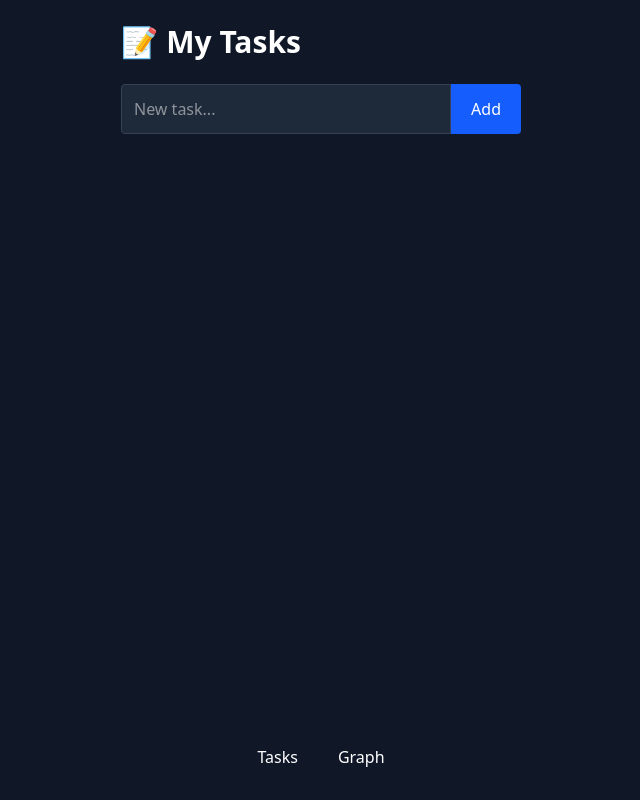
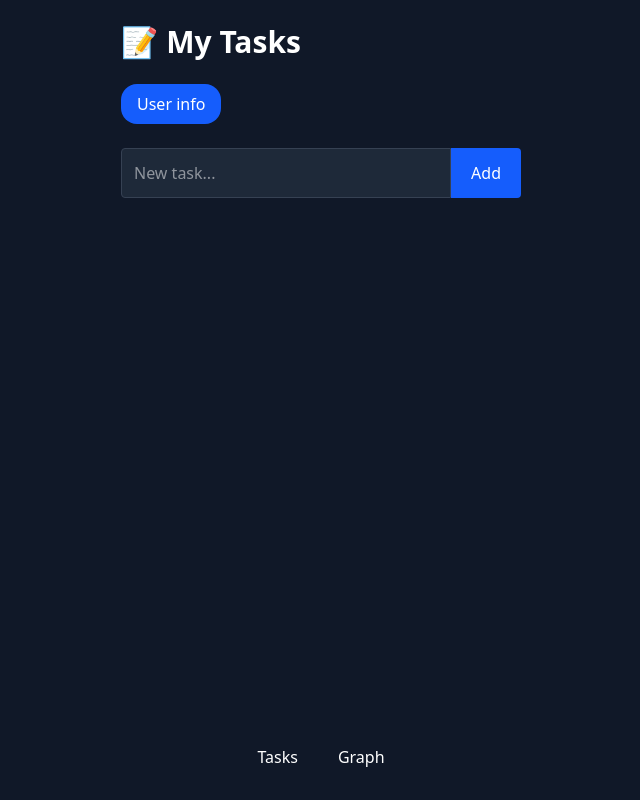
Before and after one commit to LaCuba/twa-todo, a Vue app: page / in a window 1280 px wide. Shown: the whole page, without its empty margins (319-959 px from the left). Built offline with nearby package versions, Linux system fonts and the light colour scheme.

Commit message:
Added telegram log.

```diff
--- a/src/App.vue
+++ b/src/App.vue
@@ -1,5 +1,13 @@
 <script setup lang="ts">
+import { onMounted } from 'vue';
 import { RouterLink, RouterView } from 'vue-router'
+
+onMounted(() => {
+  const tg = window.Telegram?.WebApp;
+  tg?.ready();
+  tg?.expand();
+})
+
 </script>
 
 <template>
--- /dev/null
+++ b/src/components/BaseButton.vue
@@ -0,0 +1,75 @@
+<script setup lang="ts">
+import { computed, defineEmits } from 'vue';
+
+type ButtonSize = 'sm' | 'md' | 'lg';
+type ButtonVariant = 'primary' | 'secondary' | 'danger' | 'ghost';
+
+const props = defineProps<{
+  type?: 'button' | 'submit' | 'reset';
+  size?: ButtonSize;
+  variant?: ButtonVariant;
+  disabled?: boolean;
+}>();
+
+const emit = defineEmits<{
+  (e: 'click', event: MouseEvent): void;
+}>();
+
+const sizeClasses = computed(() => {
+  switch (props.size) {
+    case 'sm':
+      return 'text-sm px-3 py-1.5';
+    case 'lg':
+      return 'text-lg px-5 py-3';
+    default:
+      return 'text-base px-4 py-2';
+  }
+});
+
+const variantClasses = computed(() => {
+  switch (props.variant) {
+    case 'secondary':
+      return 'bg-gray-700 text-white';
+    case 'danger':
+      return 'bg-red-600 text-white';
+    case 'ghost':
+      return 'bg-transparent border border-white text-white';
+    default:
+      return 'bg-blue-600 text-white';
+  }
+});
+
+function handleClick(event: MouseEvent) {
+  if (!props.disabled) {
+    emit('click', event);
+  }
+}
+</script>
+
+<template>
+  <button :type="type" :class="[
+    'inline-flex items-center justify-center rounded-2xl px-4 py-2 font-medium transition',
+    'cursor-pointer',
+    sizeClasses,
+    variantClasses,
+    disabled ? 'opacity-50 cursor-not-allowed' : 'hover:brightness-110',
+  ]" :disabled="disabled" @click="handleClick">
+    <slot></slot>
+  </button>
+</template>
+
+
+<!-- <template>
+  <button
+          v-for="currentStatus in Object.values(FILTER_VALUES)"
+          :key="currentStatus"
+          @click="filterStatus = currentStatus"
+          class="px-4 py-1 rounded-full text-sm cursor-pointer"
+          :class="{
+            'bg-blue-500 text-white': filterStatus === currentStatus,
+            'bg-gray-700 text-gray-300': filterStatus !== currentStatus,
+          }"
+        >
+          {{ currentStatus }}
+        </button>
+</template> -->
--- a/src/views/HomeView.vue
+++ b/src/views/HomeView.vue
@@ -1,6 +1,7 @@
 <script setup lang="ts">
 import { ref, onMounted } from 'vue'
 import { useTodoStore } from '@/stores/todo'
+import BaseButton from '../components/BaseButton.vue';
 
 const store = useTodoStore()
 const newTodo = ref('')
@@ -27,55 +28,42 @@ function saveEdit(id: string) {
   editText.value = ''
 }
 
+
+function handleAlertTgInfo() {
+  const tg = window?.Telegram?.WebApp;
+  alert(tg?.initDataUnsafe?.user)
+}
+
 onMounted(() => store.load())
 </script>
 
 <template>
   <div class="min-h-full bg-gray-900 text-white p-6">
     <h1 class="text-3xl font-bold mb-6">📝 My Tasks</h1>
+    <div class="flex mb-6">
+      <BaseButton @click="handleAlertTgInfo()">User info</BaseButton>
+    </div>
     <form @submit.prevent="addTodo" class="flex mb-6">
-      <input
-        v-model="newTodo"
-        class="flex-1 p-3 rounded-l bg-gray-800 text-white border border-gray-700"
-        placeholder="New task..."
-      />
+      <input v-model="newTodo" class="flex-1 p-3 rounded-l bg-gray-800 text-white border border-gray-700"
+        placeholder="New task..." />
       <button class="bg-blue-600 hover:bg-blue-500 text-white px-5 py-3 rounded-r">Add</button>
     </form>
 
     <ul class="space-y-3">
-      <li
-        v-for="todo in store.todos"
-        :key="todo.id"
-        class="flex items-center justify-between bg-gray-800 p-4 rounded-xl shadow"
-      >
+      <li v-for="todo in store.todos" :key="todo.id"
+        class="flex items-center justify-between bg-gray-800 p-4 rounded-xl shadow">
         <div class="flex items-center space-x-3 w-full cursor-pointer">
-          <input
-            type="checkbox"
-            :value="todo.done"
-            @change="store.toggle(todo.id)"
-            class="accent-blue-500 cursor-pointer"
-          />
+          <input type="checkbox" :value="todo.done" @change="store.toggle(todo.id)"
+            class="accent-blue-500 cursor-pointer" />
           <div v-if="editingId === todo.id" class="flex-1">
-            <input
-              v-model="editText"
-              @keydown.enter.prevent="saveEdit(todo.id)"
-              @blur="saveEdit(todo.id)"
-              class="w-full bg-gray-700 text-white p-2 rounded"
-              autofocus
-            />
+            <input v-model="editText" @keydown.enter.prevent="saveEdit(todo.id)" @blur="saveEdit(todo.id)"
+              class="w-full bg-gray-700 text-white p-2 rounded" autofocus />
           </div>
-          <span
-            v-else
-            class="flex-1 cursor-pointer"
-            :class="{ 'line-through text-gray-500': todo.done }"
-            @dblclick="startEdit(todo)"
-          >
+          <span v-else class="flex-1 cursor-pointer" :class="{ 'line-through text-gray-500': todo.done }"
+            @dblclick="startEdit(todo)">
             {{ todo.title }}
           </span>
-          <button
-            @click="store.remove(todo.id)"
-            class="text-red-400 hover:text-red-300 ml-3 cursor-pointer"
-          >
+          <button @click="store.remove(todo.id)" class="text-red-400 hover:text-red-300 ml-3 cursor-pointer">
             ✕
           </button>
         </div>
--- /dev/null
+++ b/typings/telegram.d.ts
@@ -0,0 +1,74 @@
+export {}
+
+declare global {
+  interface Window {
+    Telegram?: Telegram
+  }
+
+  interface Telegram {
+    WebApp: TelegramWebApp
+  }
+
+  interface TelegramWebApp {
+    initData: string
+    initDataUnsafe: TelegramInitData
+    version: string
+    platform: string
+    colorScheme: 'light' | 'dark'
+    themeParams: {
+      bg_color?: string
+      text_color?: string
+      hint_color?: string
+      link_color?: string
+      button_color?: string
+      button_text_color?: string
+    }
+    isExpanded: boolean
+    viewportHeight: number
+    viewportStableHeight: number
+    isClosingConfirmationEnabled: boolean
+    BackButton: {
+      isVisible: boolean
+      show(): void
+      hide(): void
+      onClick(callback: () => void): void
+    }
+    MainButton: {
+      isVisible: boolean
+      isActive: boolean
+      isProgressVisible: boolean
+      setText(text: string): void
+      onClick(callback: () => void): void
+      show(): void
+      hide(): void
+      enable(): void
+      disable(): void
+      showProgress(leaveActive?: boolean): void
+      hideProgress(): void
+    }
+    showAlert(message: string, callback?: () => void): void
+    close(): void
+    expand(): void
+    ready(): void
+    sendData(data: string): void
+    onEvent(eventType: string, callback: () => void): void
+    offEvent(eventType: string, callback: () => void): void
+    enableClosingConfirmation(): void
+    disableClosingConfirmation(): void
+  }
+
+  interface TelegramInitData {
+    query_id?: string
+    user?: {
+      id: number
+      first_name: string
+      last_name?: string
+      username?: string
+      language_code?: string
+      is_premium?: boolean
+      allows_write_to_pm?: boolean
+    }
+    auth_date: number
+    hash: string
+  }
+}
```
